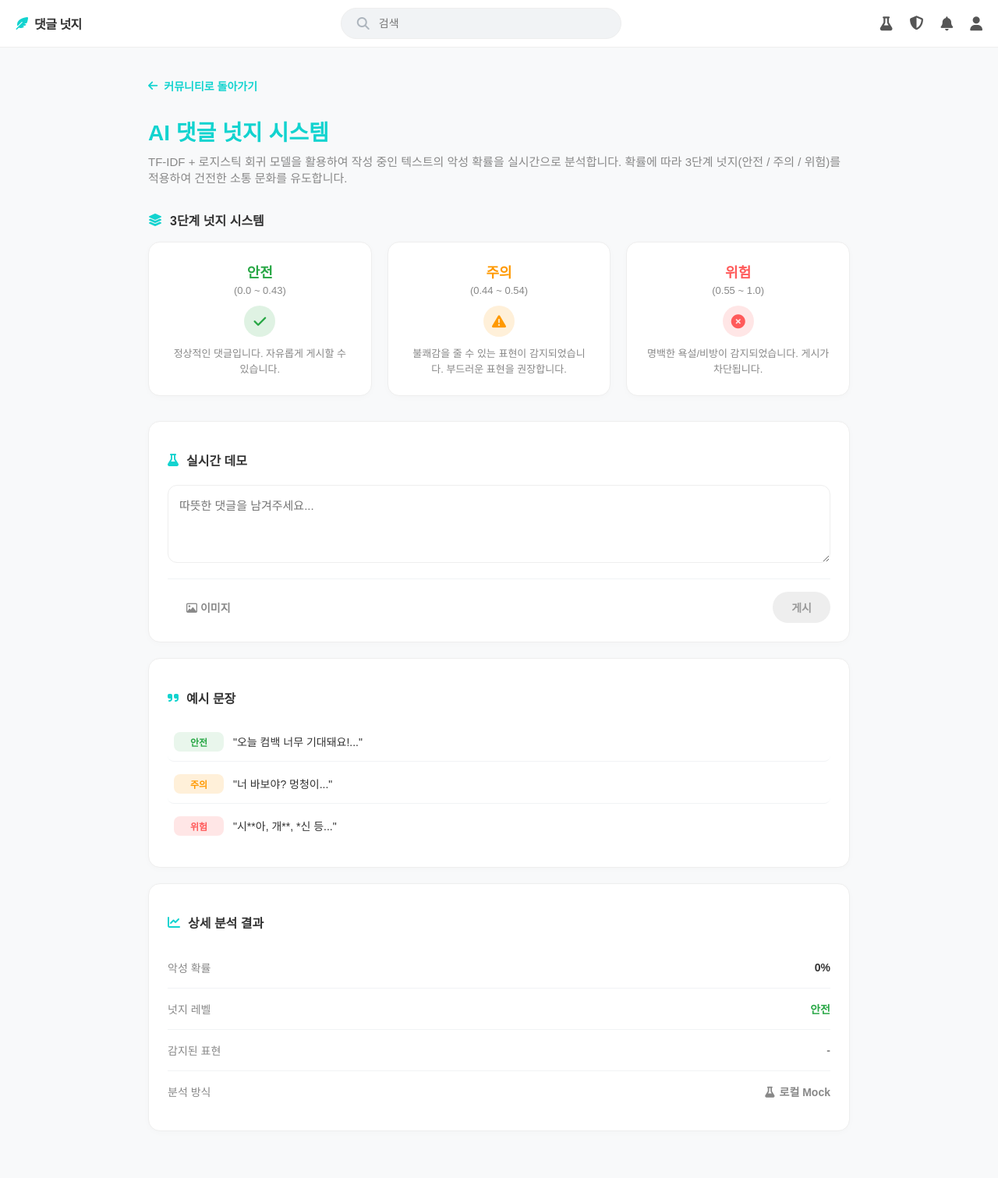
After one commit to PYongju/gds_fastapi_azure, a FastAPI app: template templates/demo.html in a window 1280 px wide. The commit adds this page. Shown: the whole page at 78% size. Run offline with FastAPI, Linux system fonts and the light colour scheme; the template is opened without the code that fills it, so the values that code supplies are empty; some web fonts are replaced.

Commit message:
ui최종

```diff
--- a/main.py
+++ b/main.py
@@ -281,6 +281,10 @@ async def read_main(request: Request):
 async def read_admin(request: Request):
     return templates.TemplateResponse("admin.html", {"request": request})
 
+@app.get("/demo", response_class=HTMLResponse)
+async def read_demo(request: Request):
+    return templates.TemplateResponse("demo.html", {"request": request})
+
 @app.delete("/comments/{comment_id}")
 async def delete_comment(comment_id: int, db: Session = Depends(get_db)):
     try:
--- /dev/null
+++ b/templates/demo.html
@@ -0,0 +1,393 @@
+<!DOCTYPE html>
+<html lang="ko">
+<head>
+    <meta charset="UTF-8">
+    <meta name="viewport" content="width=device-width, initial-scale=1.0">
+    <title>AI 댓글 넛지 시스템 | 댓글 넛지</title>
+    <link rel="stylesheet" href="https://cdn.jsdelivr.net/gh/orioncactus/pretendard@v1.3.9/dist/web/static/pretendard.css">
+    <link rel="stylesheet" href="https://cdnjs.cloudflare.com/ajax/libs/font-awesome/6.4.0/css/all.min.css">
+    <style>
+        :root {
+            --primary: #12d3cf;
+            --bg: #f8f9fa;
+            --white: #ffffff;
+            --text-main: #333;
+            --text-sub: #888;
+            --border: #eeeeee;
+            --safe: #28a745;
+            --danger: #ff5a5a;
+            --offensive: #ff9900;
+        }
+        body { font-family: 'Pretendard', sans-serif; background-color: var(--bg); margin: 0; color: var(--text-main); }
+
+        .header {
+            height: 60px; background: var(--white); border-bottom: 1px solid var(--border);
+            display: flex; align-items: center; justify-content: space-between;
+            padding: 0 20px; position: fixed; top: 0; left: 0; right: 0; z-index: 100;
+        }
+        .header-logo { color: var(--primary); font-weight: 800; display: flex; align-items: center; cursor: pointer; text-decoration: none; }
+        .header-logo span { color: #333; margin-left: 8px; letter-spacing: -0.5px; }
+        .search-bar {
+            background: #f1f3f5; border-radius: 22px; padding: 10px 20px; width: 360px;
+            display: flex; align-items: center; border: 1px solid var(--border); box-sizing: border-box;
+        }
+        .search-bar input { border: none; background: transparent; outline: none; width: 100%; margin-left: 10px; font-size: 14px; }
+        .header-icons { display: flex; gap: 22px; color: #555; font-size: 18px; align-items: center; }
+        .header-icon-link { color: inherit; text-decoration: none; transition: color 0.2s; }
+        .header-icon-link:hover { color: var(--primary); }
+
+        .admin-wrap { max-width: 900px; margin: 0 auto; padding: 40px 20px; padding-top: 100px; }
+        .admin-back {
+            display: inline-flex; align-items: center; gap: 8px;
+            color: var(--primary); font-weight: 700; font-size: 14px; text-decoration: none;
+            margin-bottom: 28px; transition: opacity 0.2s;
+        }
+        .admin-back:hover { opacity: 0.85; }
+        .admin-title { font-weight: 800; font-size: 28px; color: var(--primary); margin: 0 0 8px 0; }
+        .admin-desc { font-size: 15px; color: var(--text-sub); margin: 0 0 32px 0; }
+
+        /* 3단계 카드 - 가로 3열 */
+        .demo-cards { display: grid; grid-template-columns: repeat(3, 1fr); gap: 20px; margin-bottom: 32px; }
+        .demo-card {
+            background: var(--white); border: 1px solid var(--border); border-radius: 15px;
+            padding: 24px; box-shadow: 0 2px 10px rgba(0,0,0,0.02); text-align: center;
+        }
+        .demo-card-title { font-size: 18px; font-weight: 800; margin-bottom: 4px; }
+        .demo-card-range { font-size: 13px; color: var(--text-sub); margin-bottom: 12px; }
+        .demo-card-icon { width: 40px; height: 40px; border-radius: 50%; margin: 0 auto 12px; display: flex; align-items: center; justify-content: center; font-size: 18px; }
+        .demo-card.dsafe .demo-card-title { color: var(--safe); }
+        .demo-card.dsafe .demo-card-icon { background: rgba(40, 167, 69, 0.15); color: var(--safe); }
+        .demo-card.dwarning .demo-card-title { color: var(--offensive); }
+        .demo-card.dwarning .demo-card-icon { background: rgba(255, 153, 0, 0.15); color: var(--offensive); }
+        .demo-card.ddanger .demo-card-title { color: var(--danger); }
+        .demo-card.ddanger .demo-card-icon { background: rgba(255, 90, 90, 0.15); color: var(--danger); }
+        .demo-card-desc { font-size: 13px; color: var(--text-sub); line-height: 1.5; }
+
+        .admin-list-section {
+            background: var(--white); border: 1px solid var(--border); border-radius: 15px;
+            padding: 24px; box-shadow: 0 2px 10px rgba(0,0,0,0.02); margin-bottom: 20px;
+        }
+        .admin-list-title {
+            display: flex; align-items: center; gap: 10px;
+            font-weight: 700; font-size: 16px; color: var(--text-main); margin-bottom: 20px;
+        }
+        .admin-list-title i { color: var(--primary); }
+
+        .demo-textarea { width: 100%; border: 1px solid var(--border); border-radius: 12px; padding: 14px; font-size: 15px; min-height: 100px; resize: vertical; outline: none; font-family: inherit; box-sizing: border-box; }
+        .demo-textarea:focus { border-color: var(--primary); }
+        .nudge-inline { display: none; padding: 14px 16px; border-radius: 12px; font-weight: 600; font-size: 14px; margin-top: 12px; border: 1px solid; }
+        .nudge-inline.warning { background: rgba(255, 153, 0, 0.12); color: #c97a00; border-color: var(--offensive); }
+        .nudge-inline.warning .nudge-head { font-weight: 700; margin-bottom: 4px; }
+        .nudge-inline.danger { background: rgba(255, 90, 90, 0.1); color: var(--danger); border-color: var(--danger); }
+        .nudge-inline.show { display: block; }
+        .demo-actions { display: flex; justify-content: space-between; align-items: center; margin-top: 16px; padding-top: 16px; border-top: 1px solid #f1f3f5; }
+        .btn-demo { padding: 10px 24px; border-radius: 25px; font-weight: 700; font-size: 14px; cursor: pointer; border: none; }
+        .btn-demo-post { background: #eee; color: #999; }
+        .btn-demo-post.active { background: var(--primary); color: #fff; }
+        .btn-demo-post:disabled { cursor: not-allowed; }
+
+        .admin-list-items { list-style: none; padding: 0; margin: 0; }
+        .admin-list-item {
+            display: flex; align-items: center; justify-content: space-between;
+            padding: 16px 0; border-bottom: 1px solid #f1f3f5;
+        }
+        .admin-list-item:last-child { border-bottom: none; }
+        .admin-list-item .key { color: var(--text-sub); font-size: 14px; }
+        .admin-list-item .val { font-weight: 600; font-size: 14px; }
+
+        .example-row { padding: 12px 0; border-bottom: 1px solid #f1f3f5; display: flex; align-items: center; gap: 12px; cursor: pointer; transition: background 0.2s; border-radius: 8px; padding-left: 8px; margin-bottom: 4px; }
+        .example-row:hover { background: #f8f9fa; }
+        .example-row:last-child { border-bottom: none; }
+        .example-row .tag { font-size: 12px; font-weight: 700; padding: 4px 10px; border-radius: 8px; min-width: 44px; text-align: center; }
+        .example-row .tag.safe { background: rgba(40, 167, 69, 0.1); color: var(--safe); }
+        .example-row .tag.warning { background: rgba(255, 153, 0, 0.15); color: var(--offensive); }
+        .example-row .tag.danger { background: rgba(255, 90, 90, 0.15); color: var(--danger); }
+        .example-row .text { font-size: 14px; color: var(--text-main); }
+
+        .nudge-popup { display: none; position: fixed; left: 50%; top: 50%; transform: translate(-50%, -50%); padding: 20px 28px; border-radius: 14px; font-weight: 700; z-index: 10001; max-width: 90%; text-align: center; }
+        .nudge-popup.warning { background: var(--offensive); color: #fff; box-shadow: 0 10px 32px rgba(255, 153, 0, 0.4); }
+        .nudge-popup.danger { background: var(--danger); color: #fff; box-shadow: 0 10px 32px rgba(255, 90, 90, 0.4); }
+        .nudge-popup.show { display: block; animation: popIn 0.25s ease-out; }
+        @keyframes popIn { from { opacity: 0; transform: translate(-50%, -50%) scale(0.95); } to { opacity: 1; transform: translate(-50%, -50%) scale(1); } }
+        .shake { animation: shake 0.5s ease-in-out; }
+        @keyframes shake { 0%, 100% { transform: translateX(0); } 20%, 60% { transform: translateX(-6px); } 40%, 80% { transform: translateX(6px); } }
+        @keyframes fadeIn { from { opacity: 0; transform: translateY(5px); } to { opacity: 1; transform: translateY(0); } }
+        .demo-image-preview-wrap { display: none; margin-top: 12px; position: relative; width: fit-content; }
+        .demo-image-preview-wrap.show { display: block; }
+        .demo-image-preview { width: 80px; height: 80px; object-fit: cover; border-radius: 8px; border: 1px solid var(--border); display: block; }
+        .demo-image-remove { position: absolute; top: -6px; right: -6px; width: 22px; height: 22px; border-radius: 50%; background: #333; color: #fff; border: none; font-size: 14px; line-height: 1; cursor: pointer; display: flex; align-items: center; justify-content: center; padding: 0; }
+    </style>
+</head>
+<body>
+    <header class="header">
+        <a href="/" class="header-logo"><i class="fa-solid fa-feather-pointed"></i> <span>댓글 <b>넛지</b></span></a>
+        <div class="search-bar"><i class="fa-solid fa-magnifying-glass" style="color:#adb5bd"></i><input type="text" placeholder="검색"></div>
+        <div class="header-icons">
+            <i class="fa-solid fa-flask"></i>
+            <a href="/admin" class="header-icon-link" title="관리자"><i class="fa-solid fa-shield-halved"></i></a>
+            <i class="fa-solid fa-bell"></i>
+            <i class="fa-solid fa-user"></i>
+        </div>
+    </header>
+
+    <div class="admin-wrap">
+        <a href="/" class="admin-back">
+            <i class="fa-solid fa-arrow-left"></i> 커뮤니티로 돌아가기
+        </a>
+
+        <h1 class="admin-title">AI 댓글 넛지 시스템</h1>
+        <p class="admin-desc">TF-IDF + 로지스틱 회귀 모델을 활용하여 작성 중인 텍스트의 악성 확률을 실시간으로 분석합니다. 확률에 따라 3단계 넛지(안전 / 주의 / 위험)를 적용하여 건전한 소통 문화를 유도합니다.</p>
+
+        <!-- 3단계 넛지 시스템 -->
+        <h2 class="admin-list-title" style="margin-bottom: 16px;"><i class="fa-solid fa-layer-group"></i> 3단계 넛지 시스템</h2>
+        <div class="demo-cards">
+            <div class="demo-card dsafe">
+                <div class="demo-card-title">안전</div>
+                <div class="demo-card-range">(0.0 ~ 0.43)</div>
+                <div class="demo-card-icon"><i class="fa-solid fa-check"></i></div>
+                <div class="demo-card-desc">정상적인 댓글입니다. 자유롭게 게시할 수 있습니다.</div>
+            </div>
+            <div class="demo-card dwarning">
+                <div class="demo-card-title">주의</div>
+                <div class="demo-card-range">(0.44 ~ 0.54)</div>
+                <div class="demo-card-icon"><i class="fa-solid fa-triangle-exclamation"></i></div>
+                <div class="demo-card-desc">불쾌감을 줄 수 있는 표현이 감지되었습니다. 부드러운 표현을 권장합니다.</div>
+            </div>
+            <div class="demo-card ddanger">
+                <div class="demo-card-title">위험</div>
+                <div class="demo-card-range">(0.55 ~ 1.0)</div>
+                <div class="demo-card-icon"><i class="fa-solid fa-circle-xmark"></i></div>
+                <div class="demo-card-desc">명백한 욕설/비방이 감지되었습니다. 게시가 차단됩니다.</div>
+            </div>
+        </div>
+
+        <!-- 실시간 데모 -->
+        <section class="admin-list-section">
+            <h2 class="admin-list-title">
+                <i class="fa-solid fa-flask"></i> 실시간 데모
+            </h2>
+            <textarea id="commentInput" class="demo-textarea" placeholder="따뜻한 댓글을 남겨주세요..."></textarea>
+            <div id="nudgeInline" class="nudge-inline">
+                <div class="nudge-head">잠깐만요</div>
+                <div>불쾌감을 줄 수 있는 표현이 감지되었어요.</div>
+            </div>
+            <div id="imagePreviewWrap" class="demo-image-preview-wrap">
+                <img id="imagePreview" class="demo-image-preview" alt="미리보기">
+                <button type="button" id="imagePreviewRemove" class="demo-image-remove" aria-label="제거">&times;</button>
+            </div>
+            <input type="file" id="imageFileInput" accept="image/*" style="display: none;">
+            <div class="demo-actions">
+                <div>
+                    <button type="button" id="btnImage" class="btn-demo" style="background:transparent; color:#888;"><i class="fa-regular fa-image"></i> 이미지</button>
+                </div>
+                <button type="button" id="btnPost" class="btn-demo btn-demo-post" disabled>게시</button>
+            </div>
+        </section>
+
+        <!-- 예시 문장 -->
+        <section class="admin-list-section">
+            <h2 class="admin-list-title"><i class="fa-solid fa-quote-right"></i> 예시 문장</h2>
+            <div class="example-row" data-text="오늘 컴백 너무 기대돼요!">
+                <span class="tag safe">안전</span>
+                <span class="text">"오늘 컴백 너무 기대돼요!..."</span>
+            </div>
+            <div class="example-row" data-text="너 바보야? 멍청이">
+                <span class="tag warning">주의</span>
+                <span class="text">"너 바보야? 멍청이..."</span>
+            </div>
+            <div class="example-row" data-text="시**아, 개**, *신">
+                <span class="tag danger">위험</span>
+                <span class="text">"시**아, 개**, *신 등..."</span>
+            </div>
+        </section>
+
+        <!-- 상세 분석 결과 -->
+        <section class="admin-list-section">
+            <h2 class="admin-list-title"><i class="fa-solid fa-chart-line"></i> 상세 분석 결과</h2>
+            <ul class="admin-list-items">
+                <li class="admin-list-item">
+                    <span class="key">악성 확률</span>
+                    <span class="val" id="detailProb">0%</span>
+                </li>
+                <li class="admin-list-item">
+                    <span class="key">넛지 레벨</span>
+                    <span class="val" id="detailLevel">안전</span>
+                </li>
+                <li class="admin-list-item">
+                    <span class="key">감지된 표현</span>
+                    <span class="val" id="detailPhrase">-</span>
+                </li>
+                <li class="admin-list-item">
+                    <span class="key">분석 방식</span>
+                    <span class="val" style="color: var(--text-sub);"><i class="fa-solid fa-flask" style="margin-right:6px;"></i>로컬 Mock</span>
+                </li>
+            </ul>
+        </section>
+    </div>
+
+    <div id="popupWarningConfirm" class="nudge-popup warning">경고를 확인했지만 게시하면 관리자에게 기록됩니다.</div>
+    <div id="popupDanger" class="nudge-popup danger">🚫 명백한 욕설/비방이 감지되었습니다. 게시가 차단됩니다.</div>
+    <div id="popupImageDanger" class="nudge-popup danger">🚫 부적절한 이미지가 감지되었습니다. 게시가 차단됩니다.</div>
+
+    <script>
+        (function () {
+            var POINT = '#ff9900';
+            var WARNING_KEYWORDS = ['바보', '멍청이'];
+            var DANGER_PATTERNS = [
+                { re: /시..아/, label: '시**아' },
+                { re: /개../, label: '개**' },
+                { re: /.\신/, label: '*신' }
+            ];
+            var WARNING_PROB = 80;
+            var DANGER_PROB = 95;
+            var SAFE_PROB = 0;
+
+            var commentInput = document.getElementById('commentInput');
+            var nudgeInline = document.getElementById('nudgeInline');
+            var btnPost = document.getElementById('btnPost');
+            var btnImage = document.getElementById('btnImage');
+            var detailProb = document.getElementById('detailProb');
+            var detailLevel = document.getElementById('detailLevel');
+            var detailPhrase = document.getElementById('detailPhrase');
+            var popupWarningConfirm = document.getElementById('popupWarningConfirm');
+            var popupDanger = document.getElementById('popupDanger');
+            var popupImageDanger = document.getElementById('popupImageDanger');
+
+            function analyze(text) {
+                var t = (text || '').trim();
+                if (!t) return { level: 'safe', prob: SAFE_PROB, phrases: [] };
+                var phrases = [];
+                for (var i = 0; i < DANGER_PATTERNS.length; i++) {
+                    if (DANGER_PATTERNS[i].re.test(t)) phrases.push(DANGER_PATTERNS[i].label);
+                }
+                if (phrases.length) return { level: 'danger', prob: DANGER_PROB, phrases: phrases };
+                for (var j = 0; j < WARNING_KEYWORDS.length; j++) {
+                    if (t.indexOf(WARNING_KEYWORDS[j]) !== -1) phrases.push(WARNING_KEYWORDS[j]);
+                }
+                if (phrases.length) return { level: 'warning', prob: WARNING_PROB, phrases: phrases };
+                return { level: 'safe', prob: SAFE_PROB, phrases: [] };
+            }
+
+            function updateDetail(result) {
+                detailProb.textContent = result.prob + '%';
+                detailProb.style.color = result.level === 'safe' ? '#333' : result.level === 'warning' ? POINT : 'var(--danger)';
+                var levelText = result.level === 'safe' ? '안전' : result.level === 'warning' ? '▲ 주의' : '위험';
+                detailLevel.innerHTML = result.level === 'warning' ? '<i class="fa-solid fa-triangle-exclamation" style="margin-right:4px;"></i>주의' : levelText;
+                detailLevel.style.color = result.level === 'safe' ? 'var(--safe)' : result.level === 'warning' ? POINT : 'var(--danger)';
+                detailPhrase.textContent = result.phrases.length ? result.phrases.join(', ') : '-';
+                detailPhrase.style.color = result.phrases.length ? (result.level === 'danger' ? 'var(--danger)' : POINT) : '#888';
+            }
+
+            function updateInlineNudge(result) {
+                nudgeInline.className = 'nudge-inline';
+                nudgeInline.innerHTML = '';
+                if (result.level === 'warning') {
+                    nudgeInline.className = 'nudge-inline warning show';
+                    nudgeInline.innerHTML = '<div class="nudge-head">⚠️ 잠깐만요</div><div>불쾌감을 줄 수 있는 표현이 감지되었어요.</div>';
+                } else if (result.level === 'danger') {
+                    nudgeInline.className = 'nudge-inline danger show';
+                    nudgeInline.textContent = '🚫 명백한 욕설/비방이 감지되었습니다. 게시가 차단됩니다.';
+                }
+            }
+
+            function hasAttachedImage() {
+                var input = document.getElementById('imageFileInput');
+                return input && input.files && input.files.length > 0;
+            }
+
+            function updatePostButton() {
+                var hasText = (commentInput.value || '').trim().length > 0;
+                var hasImage = hasAttachedImage();
+                var active = hasText || hasImage;
+                btnPost.disabled = !active;
+                btnPost.className = 'btn-demo btn-demo-post' + (active ? ' active' : '');
+            }
+
+            function runAnalysis() {
+                var text = commentInput.value || '';
+                var result = analyze(text);
+                updateDetail(result);
+                updateInlineNudge(result);
+                updatePostButton();
+                return result;
+            }
+
+            function showCenterPopup(el, duration) {
+                el.classList.add('show');
+                setTimeout(function () { el.classList.remove('show'); }, duration || 3000);
+            }
+
+            function shakeInput() {
+                var wrap = commentInput.closest('.admin-list-section');
+                if (wrap) { wrap.classList.add('shake'); setTimeout(function () { wrap.classList.remove('shake'); }, 500); }
+            }
+
+            commentInput.addEventListener('input', runAnalysis);
+
+            btnPost.addEventListener('click', function () {
+                if (btnPost.disabled) return;
+                if (hasAttachedImage()) {
+                    showCenterPopup(popupImageDanger);
+                    shakeInput();
+                    return;
+                }
+                var result = analyze(commentInput.value || '');
+                if (result.level === 'danger') {
+                    showCenterPopup(popupDanger);
+                    shakeInput();
+                    return;
+                }
+                if (result.level === 'warning') {
+                    showCenterPopup(popupWarningConfirm);
+                    return;
+                }
+                alert('게시되었습니다 (데모: 실제 전송 없음)');
+                commentInput.value = '';
+                imageFileInput.value = '';
+                imagePreview.src = '';
+                imagePreviewWrap.classList.remove('show');
+                runAnalysis();
+            });
+
+            var imageFileInput = document.getElementById('imageFileInput');
+            var imagePreviewWrap = document.getElementById('imagePreviewWrap');
+            var imagePreview = document.getElementById('imagePreview');
+            var imagePreviewRemove = document.getElementById('imagePreviewRemove');
+
+            btnImage.addEventListener('click', function () {
+                imageFileInput.click();
+            });
+
+            imageFileInput.addEventListener('change', function () {
+                if (!this.files || !this.files[0]) return;
+                var file = this.files[0];
+                if (!file.type.match(/^image\//)) return;
+                var reader = new FileReader();
+                reader.onload = function (e) {
+                    imagePreview.src = e.target.result;
+                    imagePreviewWrap.classList.add('show');
+                };
+                reader.readAsDataURL(file);
+                updatePostButton();
+            });
+
+            imagePreviewRemove.addEventListener('click', function () {
+                imageFileInput.value = '';
+                imagePreview.src = '';
+                imagePreviewWrap.classList.remove('show');
+                updatePostButton();
+            });
+
+            document.querySelectorAll('.example-row').forEach(function (row) {
+                row.addEventListener('click', function () {
+                    var text = this.getAttribute('data-text') || '';
+                    commentInput.value = text;
+                    runAnalysis();
+                });
+            });
+
+            runAnalysis();
+        })();
+    </script>
+</body>
+</html>
```
Also changed, not shown: templates/admin.html (+18 -7 lines), templates/index.html (+100 -54 lines).
